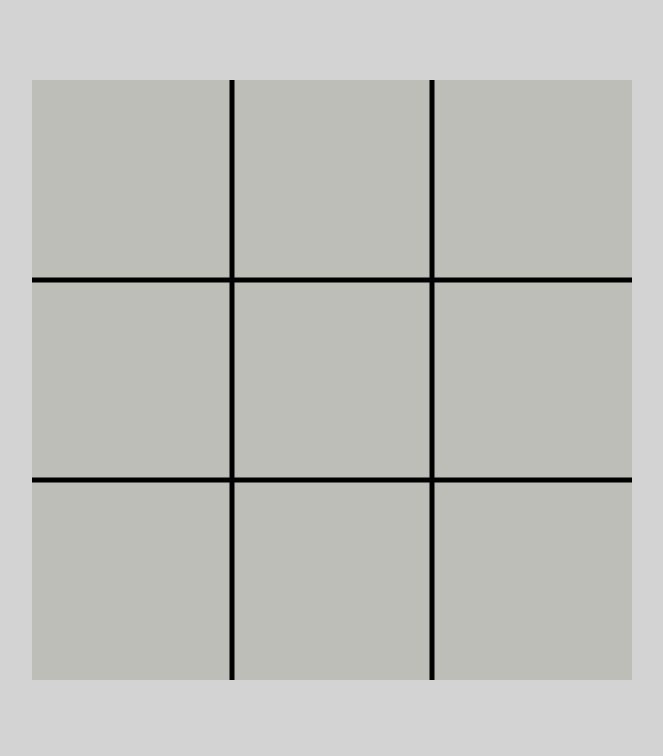
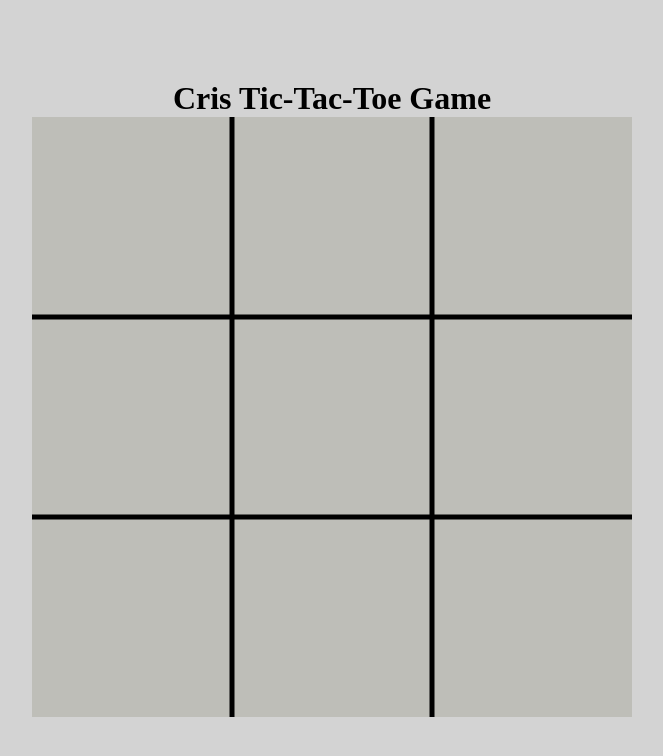
Before and after one commit to rashier/cris-tictactoe-game, a plain HTML site: page index.html in a window 1280 px wide. Shown: the whole page, without its empty margins (308-971 px from the left). Drawn offline with Linux system fonts and the light colour scheme.

Commit message:
✨ add title in html

```diff
--- a/index.html
+++ b/index.html
@@ -5,11 +5,12 @@
   <meta http-equiv="X-UA-Compatible" content="IE=edge">
   <link rel="shortcut icon" href="/images/tic-tac-toe.png" type="image/x-icon">
   <meta name="viewport" content="width=device-width, initial-scale=1.0">
-  <title>Cris Tic Tac Toe</title>
+  <title>Cris Tic-Tac-Toe Game</title>
   <link rel="stylesheet" href="style.css">
 </head>
 <body>
   <main>
+    <h1>Cris Tic-Tac-Toe Game</h1>
     <canvas id="canvas03"></canvas>
     <h3 class="message hidden" id="message">Repeat move</h3>
   </main>
```
